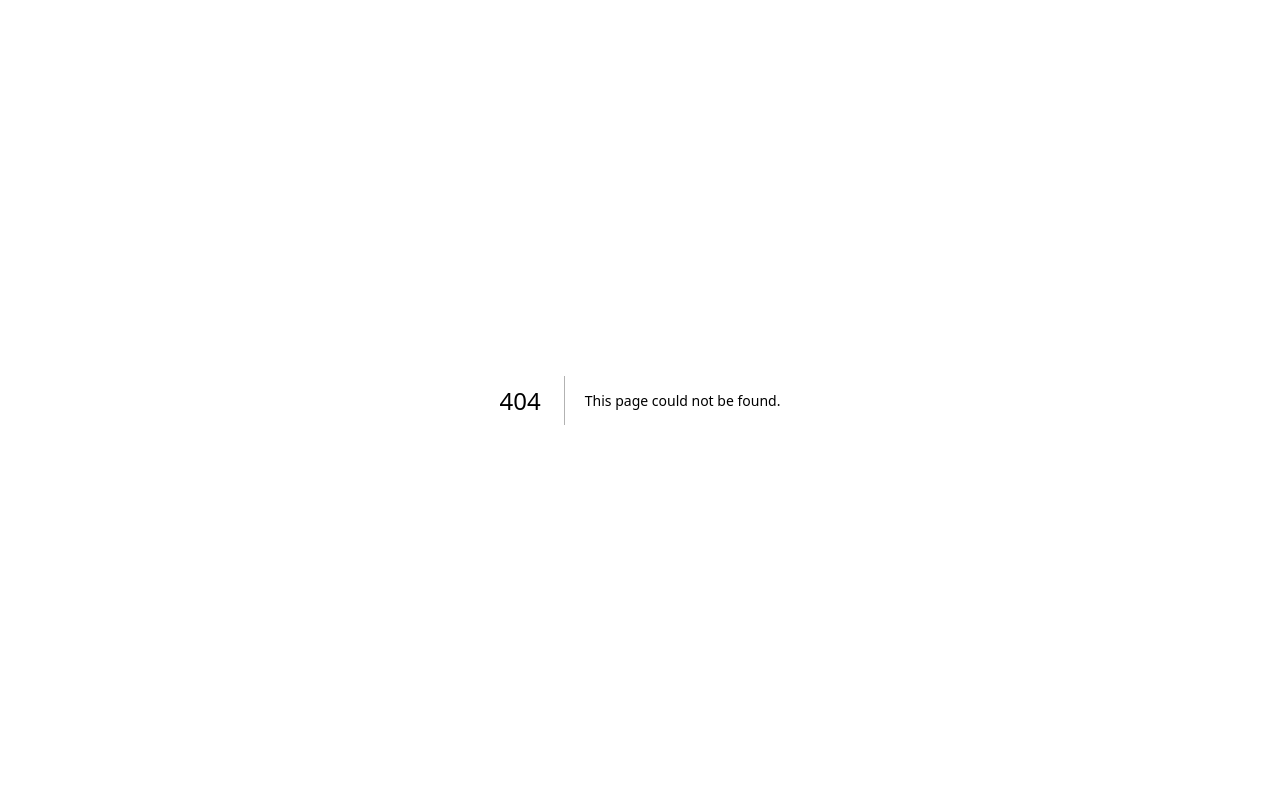
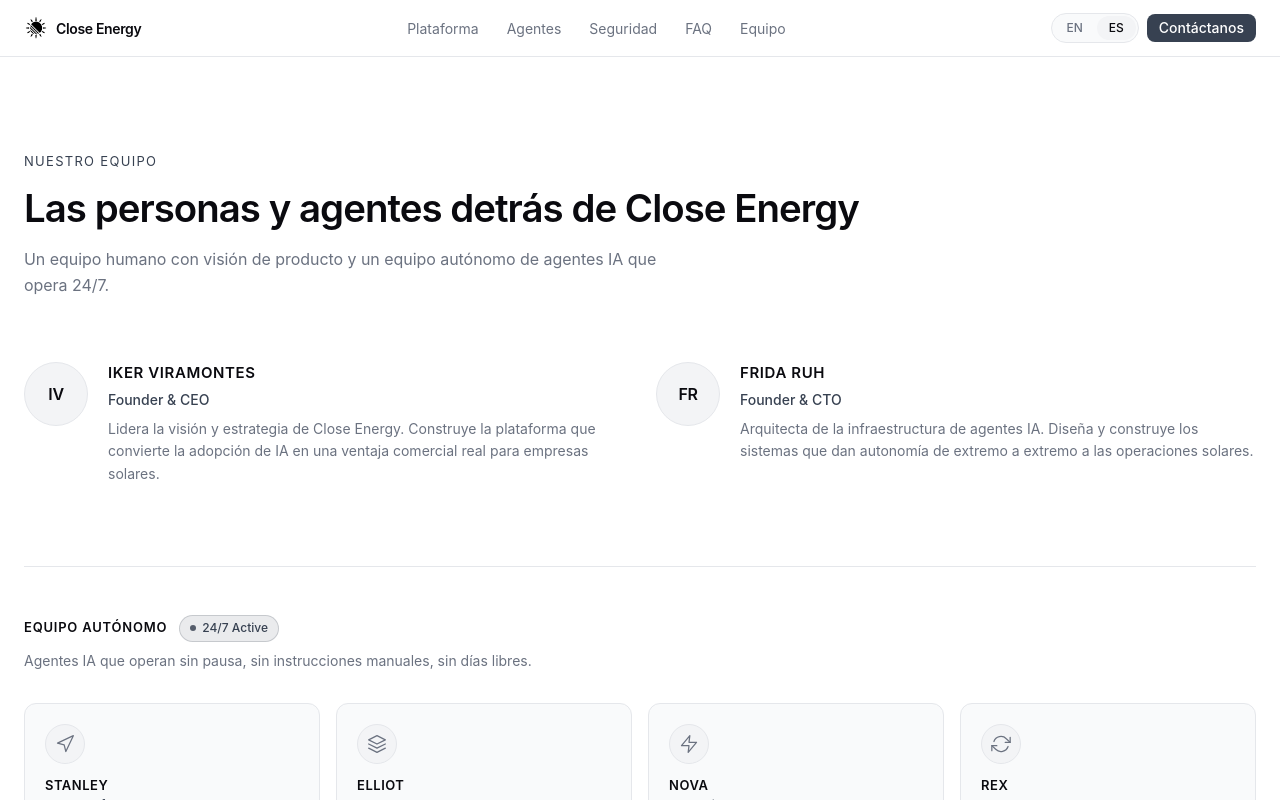
Before and after one commit to fridaruh/agent_studio, a Next.js app: page /equipo in a window 1280 px wide. Before the commit this address had no page. Shown: the top 800 px of the page. Built offline with nearby package versions, Linux system fonts and the light colour scheme.

Commit message:
Move team section to a dedicated /equipo page (#5)
"Nuestro equipo" and "Equipo autónomo" no longer render inline on the
homepage; they now live on their own route, linked from the top navbar.

Signed-off-by: Frida Ruh <35970446+fridaruh@users.noreply.github.com>

```diff
--- a/src/app/team/page.tsx
+++ b/src/app/equipo/page.tsx
@@ -4,11 +4,11 @@
 import Team from '@/components/sections/Team'
 
 export const metadata: Metadata = {
-  title: 'Team: Close Energy',
-  description: 'Meet the people and AI agents behind Close Energy.',
+  title: 'Equipo: Close Energy',
+  description: 'Conoce a las personas y agentes IA detrás de Close Energy.',
 }
 
-export default function TeamPage() {
+export default function EquipoPage() {
   return (
     <main>
       <Navbar />
--- a/src/app/page.tsx
+++ b/src/app/page.tsx
@@ -11,7 +11,6 @@
 import PipelineAssistant from '@/components/sections/PipelineAssistant'
 import Security from '@/components/sections/Security'
 import UseCases from '@/components/sections/UseCases'
-import Team from '@/components/sections/Team'
 import FAQ from '@/components/sections/FAQ'
 import CTASection from '@/components/sections/CTASection'
 
@@ -30,7 +29,6 @@
       <PipelineAssistant />
       <Security />
       <UseCases />
-      <Team />
       <FAQ />
       <CTASection />
       <Footer />
--- a/src/components/layout/Footer.tsx
+++ b/src/components/layout/Footer.tsx
@@ -3,8 +3,8 @@
 import { useI18n } from '@/lib/i18n/context'
 
 const pageLinkHrefs: Record<string, string> = {
-  'Team': '/team',
-  'Equipo': '/team',
+  'Team': '/equipo',
+  'Equipo': '/equipo',
 }
 
 export default function Footer() {
--- a/src/components/layout/Navbar.tsx
+++ b/src/components/layout/Navbar.tsx
@@ -19,6 +19,7 @@
     { label: t.nav.agents, href: '#agents' },
     { label: t.nav.security, href: '#security' },
     { label: t.nav.faq, href: '#faq' },
+    { label: t.nav.team, href: '/equipo' },
   ]
 
   return (
--- a/src/lib/i18n/en.ts
+++ b/src/lib/i18n/en.ts
@@ -6,6 +6,7 @@
     agents: 'Agents',
     security: 'Security',
     faq: 'FAQ',
+    team: 'Team',
     careers: 'Careers',
     contactUs: 'Contact us',
     activateAccount: 'Activate my account',
--- a/src/lib/i18n/es.ts
+++ b/src/lib/i18n/es.ts
@@ -4,6 +4,7 @@
     agents: 'Agentes',
     security: 'Seguridad',
     faq: 'FAQ',
+    team: 'Equipo',
     careers: 'Carreras',
     contactUs: 'Contáctanos',
     activateAccount: 'Activar mi cuenta',
```
